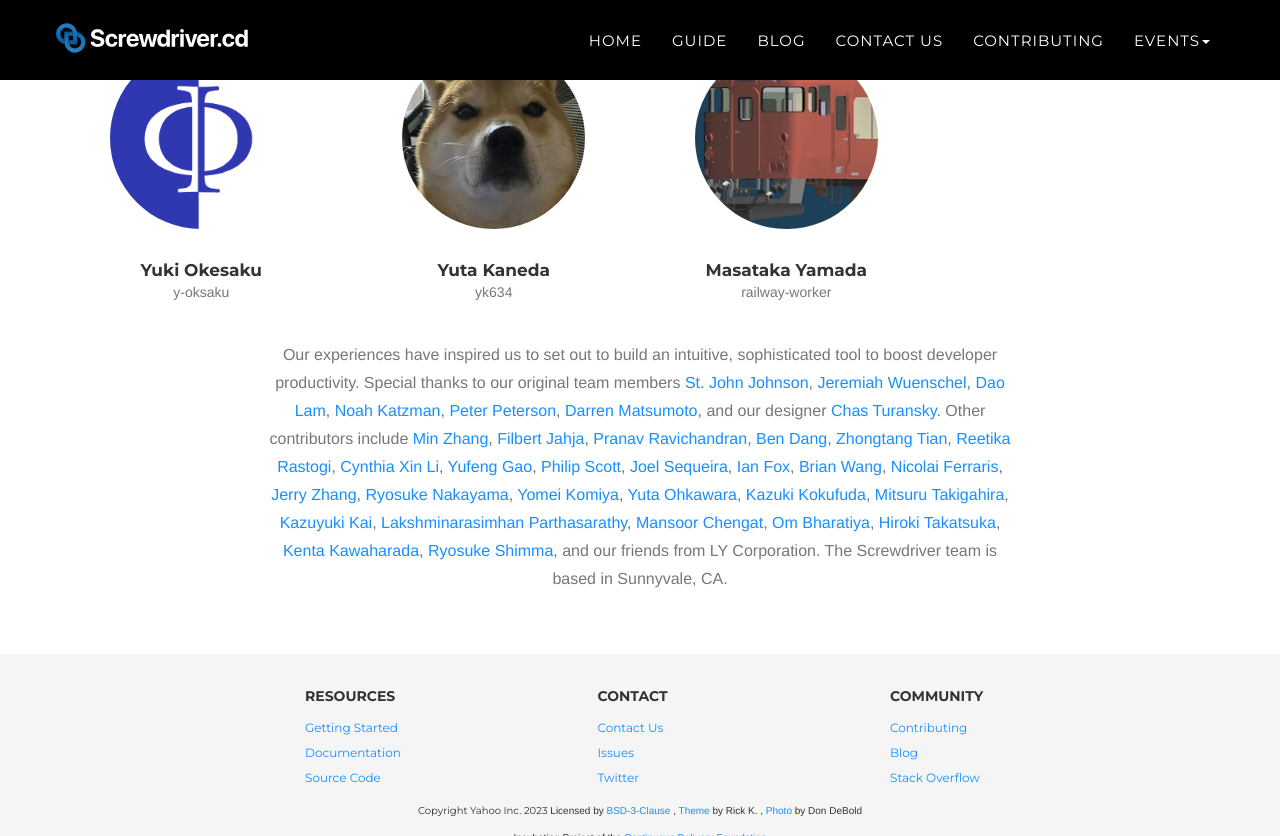
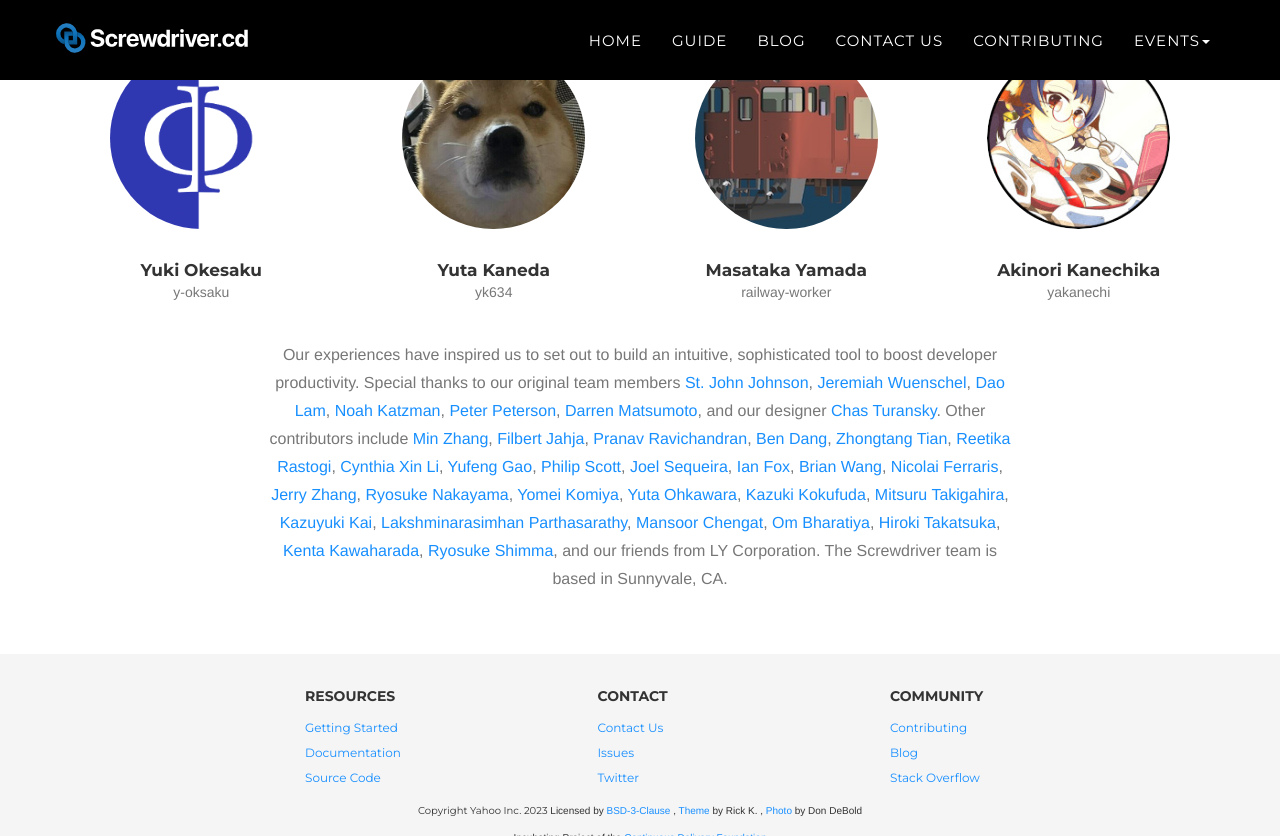
Before and after one commit to screwdriver-cd/homepage, a Jekyll site: the page built from index.html, in a window 1280 px wide and 900 px high, scrolled down 3392 px, cut to the strip 0-836 px from the top of the window. Built offline with Jekyll 4.4.1, drawn with Linux system fonts in a browser that asks for light colours; some web fonts are replaced.

Commit message:
revert revert _config.yml

```diff
--- a/_config.yml
+++ b/_config.yml
@@ -130,3 +130,8 @@
   pic: gwt5091
   position: railway-worker
   github: https://github.com/GWT5091
+
+- name: Akinori Kanechika
+  pic: yakanechi
+  position: yakanechi
+  github: https://github.com/yakanechi
```
